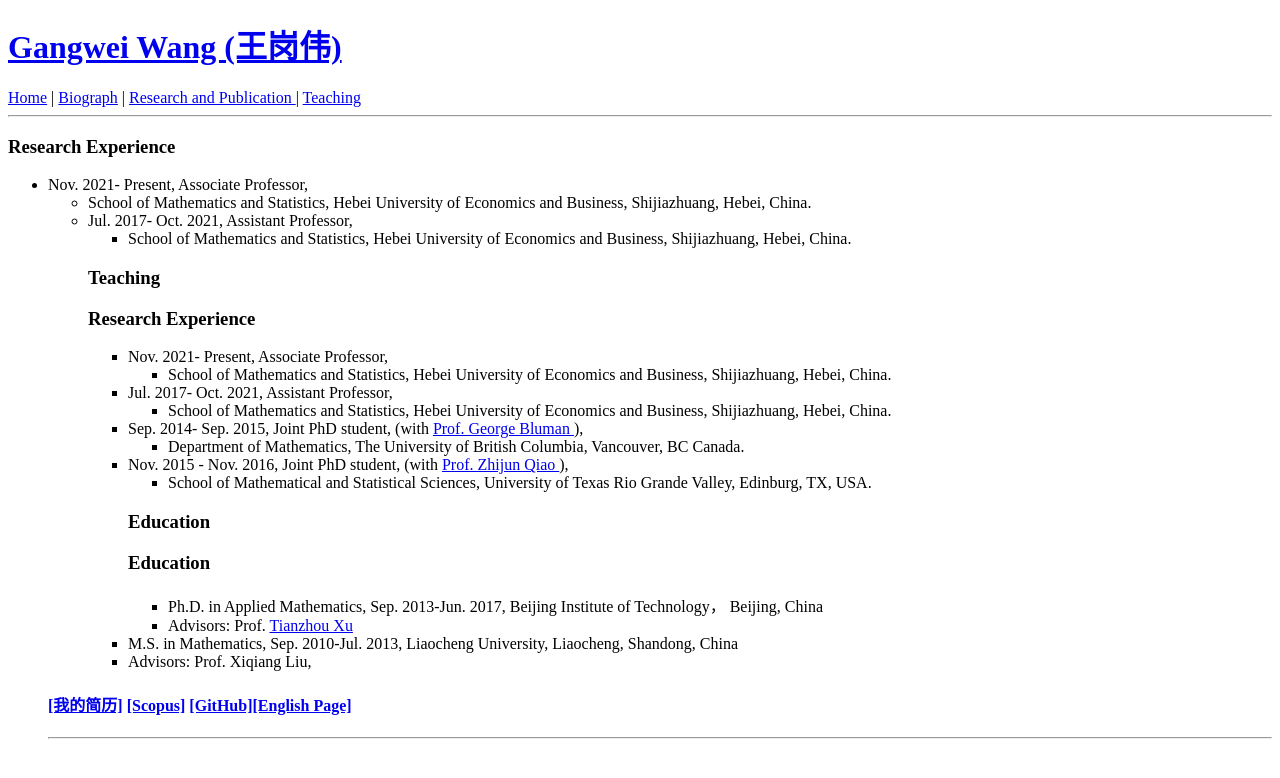
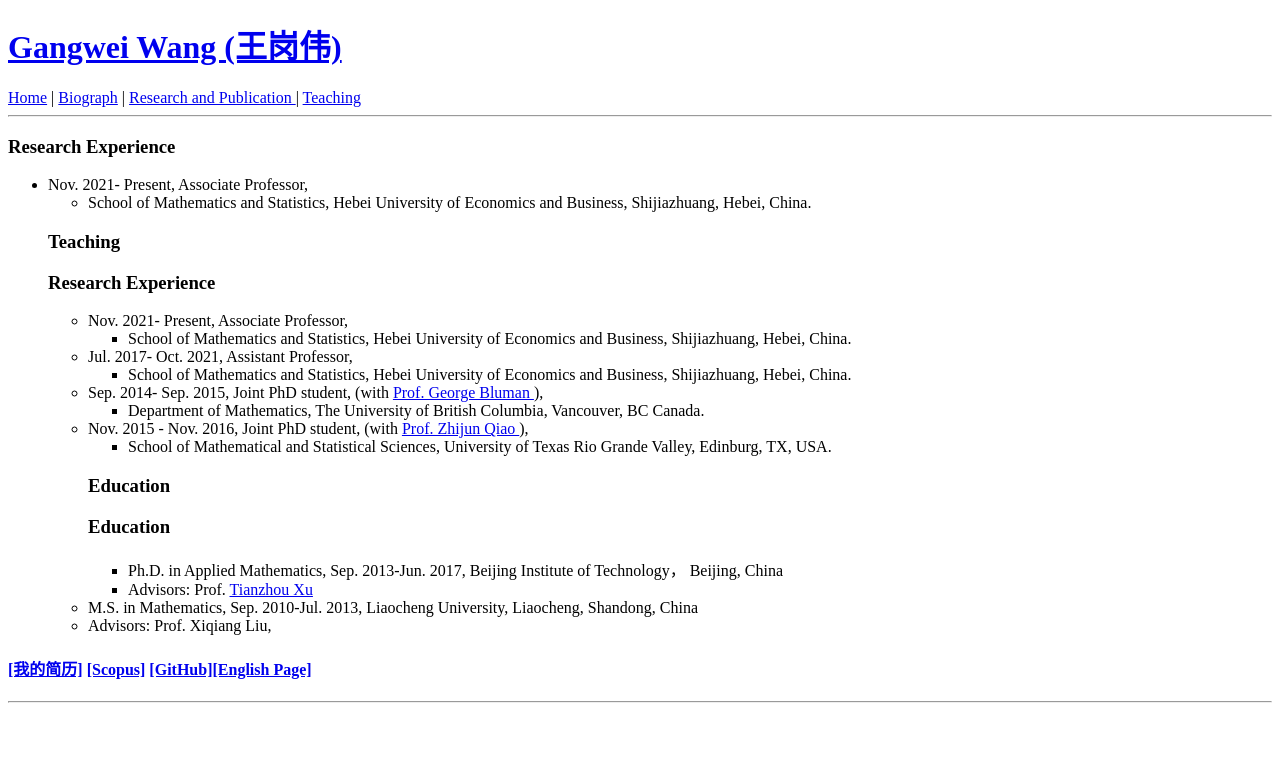
Before and after one commit to wanggangwei82/wanggangwei82.github.io, a Jekyll site: the page built from biography/index.html, in a window 1280 px wide. Shown: the top 778 px of the page. Built offline with Jekyll 4.4.1, drawn with Linux system fonts in a browser that asks for light colours.

Commit message:
Update index.html

```diff
--- a/biography/index.html
+++ b/biography/index.html
@@ -16,14 +16,7 @@ Hebei University of Economics and Business, Shijiazhuang, Hebei, China.</li>
 <!-- /wp:list --></li>
 <!-- /wp:list-item -->
 
-<!-- wp:list {"fontSize":"small"} -->
-<ul class="has-small-font-size"><!-- wp:list-item -->
-<li>Jul. 2017- Oct. 2021, Assistant Professor, <!-- wp:list -->
-<ul><!-- wp:list-item -->
-<li>School of Mathematics and Statistics,
-Hebei University of Economics and Business, Shijiazhuang, Hebei, China.</li>
-<!-- /wp:list-item --></ul>
-<!-- /wp:list -->
+
 
 
 
```
